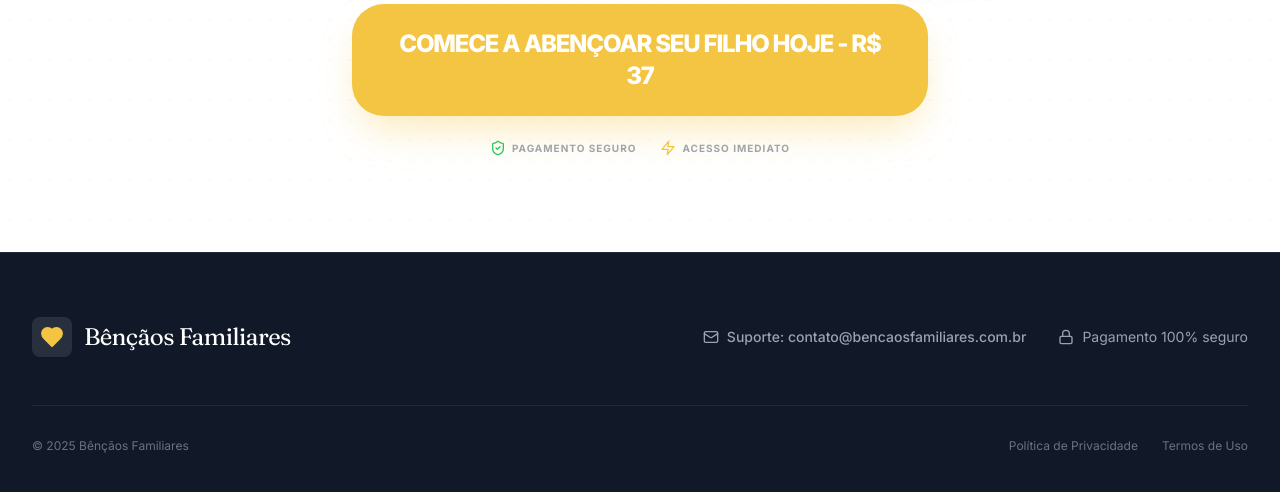
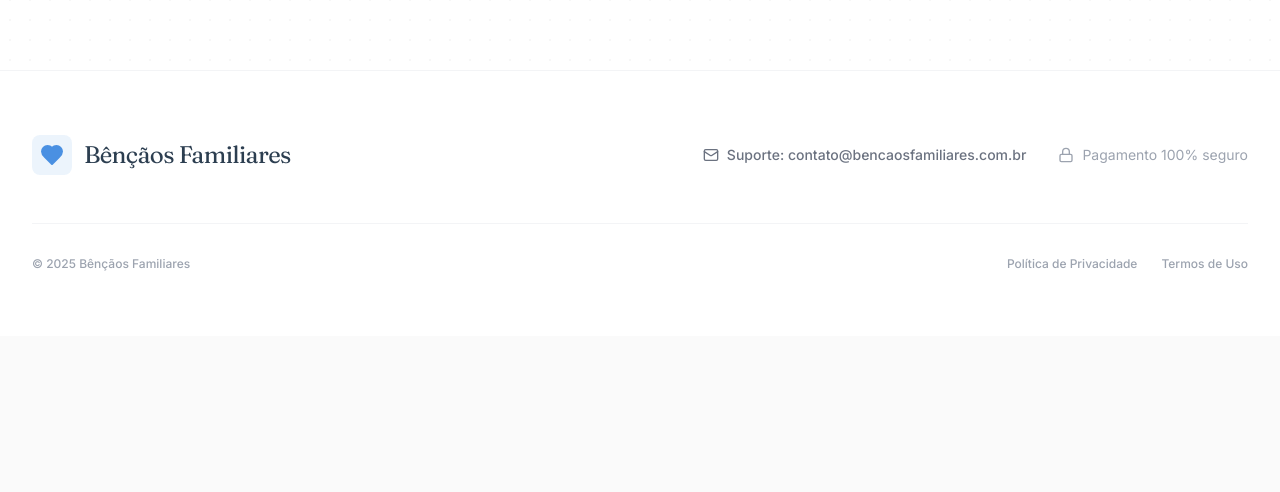
Before and after one commit to oanthonydesign/landingpage-bencaosfamiliares, a React (Vite) app: page / in a window 1280 px wide. Shown: the part 11131-11623 px from the top of the page. After the commit the page ends 11467 px from the top, so only its background shows below. Built offline with nearby package versions, Linux system fonts and the light colour scheme.

Commit message:
feat: Adjust spacing and footer styling
Reduces margin below the main content header and adjusts the height of the photo gallery. Updates footer background and border colors for better visual consistency.

```diff
--- a/App.tsx
+++ b/App.tsx
@@ -1183,7 +1183,7 @@ const FinalCTA = () => {
       <div className="absolute inset-0 pointer-events-none opacity-[0.03] bg-[radial-gradient(#000_1px,transparent_1px)] [background-size:20px_20px]" />
 
       {/* Header do Conteúdo */}
-      <div className="max-w-4xl w-full text-center z-10 mb-16">
+      <div className="max-w-4xl w-full text-center z-10 mb-8">
         <motion.h2
           initial={{ opacity: 0, y: -20 }}
           animate={{ opacity: 1, y: 0 }}
@@ -1204,7 +1204,7 @@ const FinalCTA = () => {
       </div>
 
       {/* Galeria de Fotos Interativa */}
-      <div className="relative w-full h-[450px] flex items-center justify-center mb-16">
+      <div className="relative w-full h-[300px] flex items-center justify-center mb-16">
         <div className="relative w-full max-w-7xl flex justify-center">
           <AnimatePresence>
             {photos.map((photo) => (
@@ -1263,17 +1263,17 @@ const FinalCTA = () => {
 
 // Footer
 const Footer = () => (
-  <footer className="bg-gray-900 py-16 border-t border-gray-800 text-white">
+  <footer className="bg-white py-16 border-t border-gray-100">
     <div className="max-w-7xl mx-auto px-4 sm:px-6 lg:px-8">
       <div className="flex flex-col md:flex-row justify-between items-center gap-8 mb-12">
         <div className="flex items-center gap-3">
-          <div className="p-2 bg-white/10 rounded-lg">
-             <Heart className="h-6 w-6 text-brand-gold fill-brand-gold" />
+          <div className="p-2 bg-brand-blue/10 rounded-lg">
+             <Heart className="h-6 w-6 text-brand-blue fill-brand-blue" />
           </div>
-          <span className="font-serif font-bold text-2xl text-white tracking-tight">Bênçãos Familiares</span>
+          <span className="font-serif font-bold text-2xl text-brand-dark tracking-tight">Bênçãos Familiares</span>
         </div>
         <div className="flex flex-col md:flex-row gap-8 items-center">
-          <a href="mailto:contato@bencaosfamiliares.com.br" className="text-gray-400 hover:text-white transition-colors text-sm font-medium flex items-center gap-2">
+          <a href="mailto:contato@bencaosfamiliares.com.br" className="text-gray-500 hover:text-brand-blue transition-colors text-sm font-medium flex items-center gap-2">
             <Mail size={16} /> Suporte: contato@bencaosfamiliares.com.br
           </a>
           <div className="flex items-center gap-2 text-gray-400 text-sm">
@@ -1282,11 +1282,11 @@ const Footer = () => (
         </div>
       </div>
 
-      <div className="border-t border-gray-800 pt-8 flex flex-col md:flex-row justify-between items-center gap-4 text-xs text-gray-500">
+      <div className="border-t border-gray-100 pt-8 flex flex-col md:flex-row justify-between items-center gap-4 text-xs text-gray-400 font-medium">
         <p>© 2025 Bênçãos Familiares</p>
         <div className="flex gap-6">
-          <a href="#" className="hover:text-white transition-colors">Política de Privacidade</a>
-          <a href="#" className="hover:text-white transition-colors">Termos de Uso</a>
+          <a href="#" className="hover:text-brand-blue transition-colors">Política de Privacidade</a>
+          <a href="#" className="hover:text-brand-blue transition-colors">Termos de Uso</a>
         </div>
       </div>
     </div>
```
